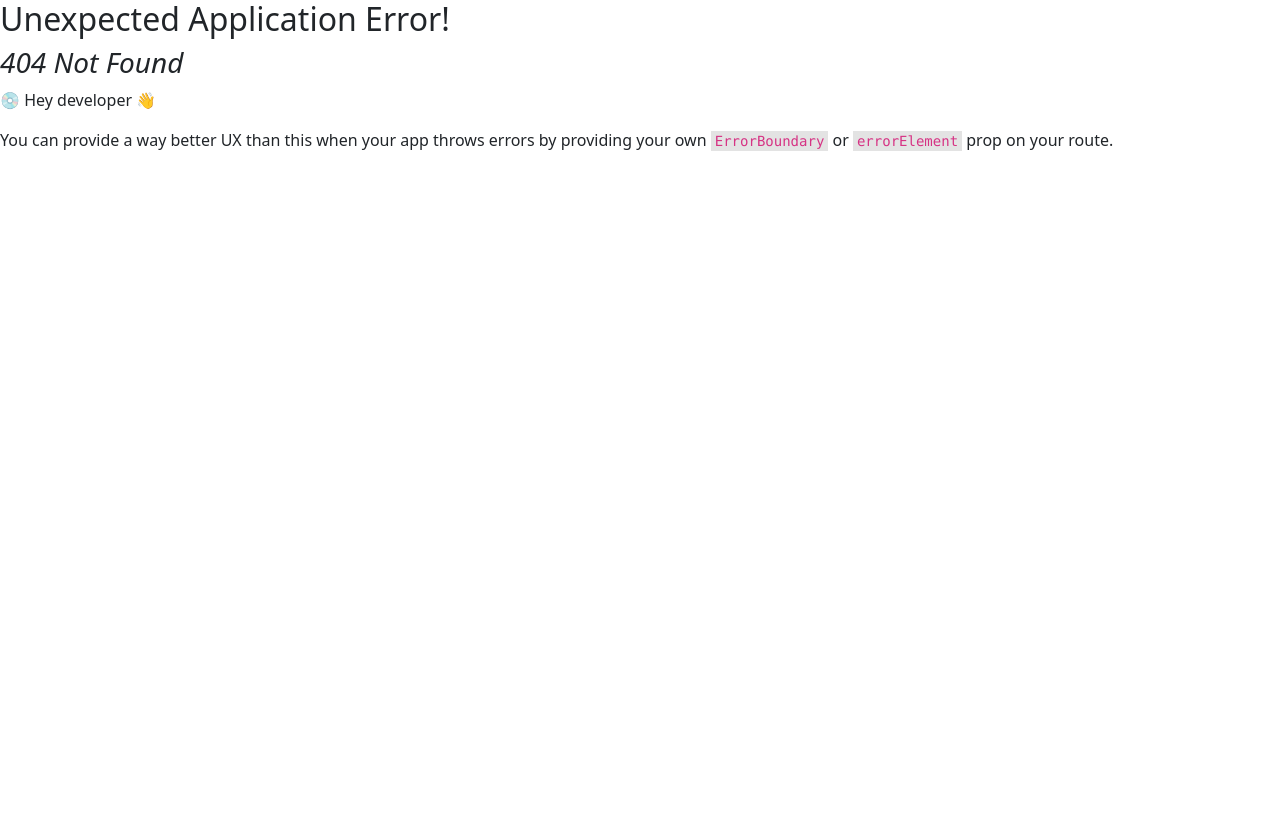
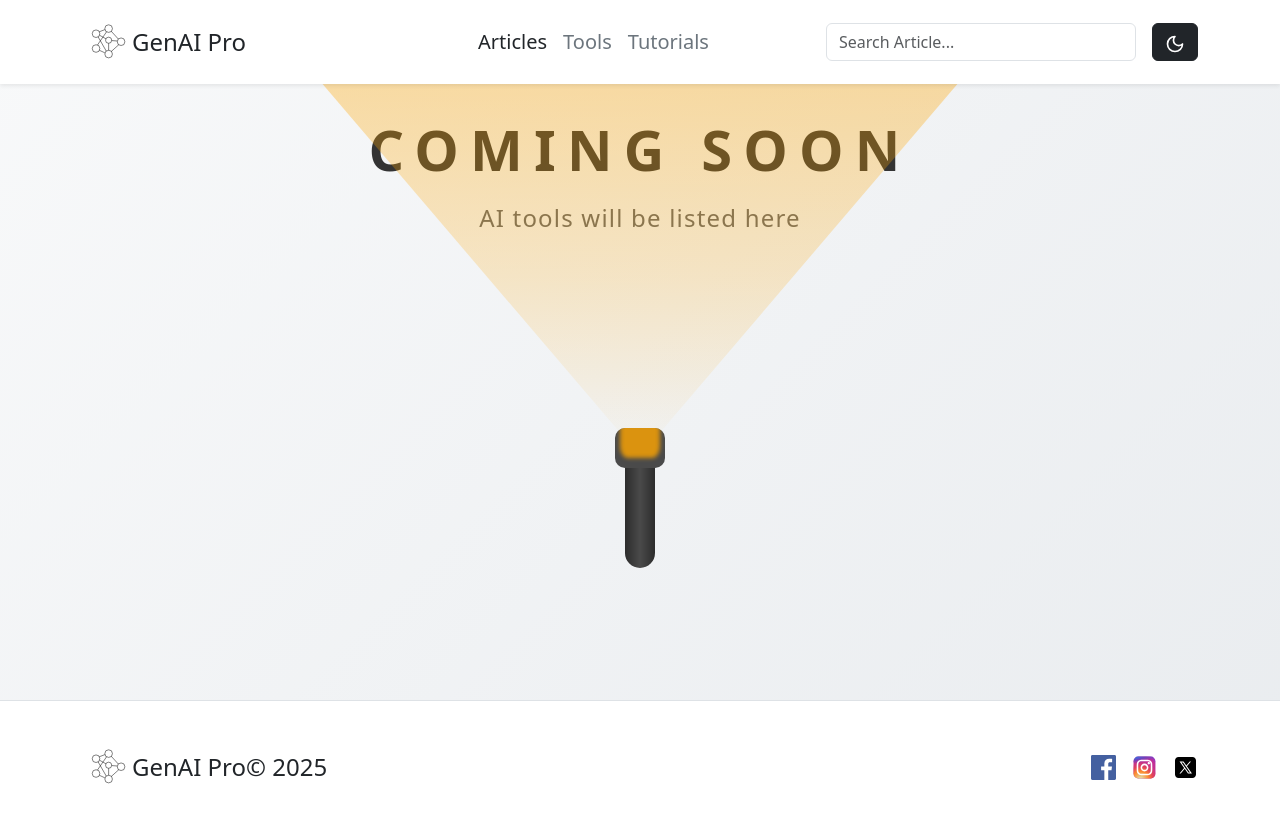
Before and after one commit to HashirAhmedd/GenAI, a React (Vite) app: page /tools in a window 1280 px wide. Before the commit this address had no page. Shown: the top 822 px of the page. Before the commit the page ends 800 px from the top, so only its background shows below. Built offline with nearby package versions, Linux system fonts and the light colour scheme.

Commit message:
added tutorials and tools page and changed the text size of article

```diff
--- a/src/App.css
+++ b/src/App.css
@@ -62,7 +62,6 @@ html {
 }
 
 .article:hover {
-  /* box-shadow: 1px 1px 20px rgba(131, 129, 129, 0.1); */
   transform: translateY(-5px);
   transition: ease-in-out 0.3s;
 }
@@ -103,7 +102,6 @@ html {
 }
 
 .main-keywords {
-  /* width: 180px; */
   width: 100%;
   height: 120px;
   flex-shrink: 0;
@@ -136,22 +134,23 @@ html {
 
 .full-article {
   width: 100%;
-  font-size: 3vh;
+  font-size: 1.2rem;
 }
 
 .full-article h1 {
-  font-size: 9vh;
+  font-size: 4rem;
 }
 
 .full-article .image-container {
   width: 70%;
-  font-size: 4vh;
+  font-size: 1.5rem;
   margin: 5vh auto;
 }
 
 .full-article .content {
   text-align: left;
   margin: 5vh;
+  line-height: 1.6;
 }
 
 @keyframes fadeSlide {
@@ -487,3 +486,193 @@ html {
   background: linear-gradient(90deg, #1a1a1a 25%, #262626 50%, #1a1a1a 75%);
   background-size: 1000px 100%;
 }
+
+/* Tools Coming Soon Page */
+.tools-container, .tutorials-container {
+  display: flex;
+  justify-content: center;
+  align-items: center;
+  min-height: calc(100vh - 180px);
+  max-height: calc(100vh - 180px);
+  padding: 2rem;
+  position: relative;
+  overflow: hidden;
+}
+
+.coming-soon-content {
+  text-align: center;
+  position: relative;
+  z-index: 1;
+  height: 100%;
+  display: flex;
+  flex-direction: column;
+  justify-content: center;
+  padding-bottom: 15vh;
+}
+
+.coming-soon-title {
+  font-size: 4rem;
+  font-weight: bold;
+  letter-spacing: 0.2em;
+  margin-bottom: 1rem;
+  position: relative;
+  color: #333;
+}
+
+.coming-soon-tagline {
+  font-size: 1.5rem;
+  color: #666;
+  margin-bottom: 2rem;
+  font-weight: 300;
+  letter-spacing: 0.05em;
+}
+
+.coming-soon-illustration {
+  position: relative;
+  height: 300px;
+  margin-top: auto;
+  flex-grow: 0;
+}
+
+.torch {
+  position: absolute;
+  bottom: 0;
+  left: 50%;
+  transform: translateX(-50%);
+}
+
+.handle {
+  width: 30px;
+  height: 120px;
+  background: linear-gradient(90deg, #2c2c2c, #4a4a4a, #2c2c2c);
+  border-radius: 15px;
+  position: relative;
+}
+
+.torch-head {
+  width: 50px;
+  height: 40px;
+  background: #4a4a4a;
+  border-radius: 10px;
+  position: absolute;
+  top: -20px;
+  left: 50%;
+  transform: translateX(-50%);
+  overflow: hidden;
+}
+
+.flame {
+  width: 40px;
+  height: 60px;
+  background: rgba(255, 165, 0, 0.8);
+  position: absolute;
+  top: -30px;
+  left: 50%;
+  transform: translateX(-50%);
+  border-radius: 50% 50% 20% 20%;
+  filter: blur(2px);
+  z-index: 1;
+}
+
+/* Light beam effect */
+.torch::before {
+  content: "";
+  position: absolute;
+  bottom: 7rem !important;
+  left: 50%;
+  transform: translateX(-50%) rotate(180deg);
+  width: 50vw !important;
+  height: calc(100vh - 400px);
+  min-height: 15rem;
+  max-height: 35rem;
+  border-radius: 1%;
+  background: linear-gradient(
+    to bottom,
+    transparent 0%,
+    rgba(255, 165, 0, 0.1) 20%,
+    rgba(255, 165, 0, 0.2) 40%,
+    rgba(255, 165, 0, 0.3) 70%,
+    rgba(255, 165, 0, 0.4) 100%
+  );
+  clip-path: polygon(0 100%, 50% 0, 100% 100%);
+  z-index: 0;
+  pointer-events: none;
+}
+
+.dark .coming-soon-title {
+  color: #fff;
+}
+
+.dark .coming-soon-tagline {
+  color: #ccc;
+}
+
+/* Responsive styles */
+@media (max-height: 800px) {
+  .torch::before {
+    bottom: 160px;
+    width: 60vw !important;
+    height: calc(100vh - 350px);
+  }
+  .coming-soon-content {
+    padding-bottom: 12vh;
+  }
+
+  .coming-soon-title {
+    font-size: 3.5rem;
+  }
+}
+
+@media (max-height: 600px) {
+  .handle {
+    height: 90px;
+  }
+
+  .torch::before {
+    bottom: 130px;
+    width: 60vw !important;
+    height: calc(100vh - 300px);
+  }
+
+  .coming-soon-content {
+    padding-bottom: 10vh;
+  }
+
+  .coming-soon-title {
+    font-size: 3rem;
+    margin-bottom: 0.5rem;
+  }
+
+  .coming-soon-tagline {
+    font-size: 1.2rem;
+    margin-bottom: 1rem;
+  }
+}
+
+@media (max-width: 768px) {
+  .coming-soon-content {
+    padding-bottom: 8vh;
+  }
+
+  .coming-soon-title {
+    font-size: 2.5rem;
+  }
+
+  .torch::before {
+    width: 60vw !important;
+  }
+}
+
+@media (max-width: 480px) {
+  .coming-soon-content {
+    padding-bottom: 6vh;
+  }
+
+  .coming-soon-title {
+    font-size: 2rem;
+  }
+
+  .torch::before {
+    width: 120vw !important;
+  }
+}
--- a/src/components/Article.jsx
+++ b/src/components/Article.jsx
@@ -15,13 +15,6 @@ function Article({ article }) {
         }`}
       >
         <div className="col p-4 d-flex flex-column position-static">
-          <strong
-            className={`d-inline-block mb-2 ${
-              isDark ? "text-info" : "text-primary-emphasis"
-            }`}
-          >
-            AI
-          </strong>
           <h3 className={`mb-0 ${isDark ? "" : "title-light"} `}>
             {article.title.split(" ").slice(0, 4).join(" ")}...
           </h3>
--- a/src/components/Footer.jsx
+++ b/src/components/Footer.jsx
@@ -21,7 +21,7 @@ function Footer() {
               height="52"
             />
           </a>
-          <span className="logo">GenAi Pro© 2025</span>
+          <span className="logo">GenAI Pro© 2025</span>
         </div>
 
         <ul className="nav col-md-4 justify-content-end list-unstyled d-flex">
--- a/src/components/Header.jsx
+++ b/src/components/Header.jsx
@@ -1,8 +1,9 @@
 import { useDispatch, useSelector } from "react-redux";
 import { ThemeActions } from "../store/Theme";
 import { Moon, Sun } from "lucide-react";
+import { NavLink } from "react-router-dom";
 
-function Header({setSearch}) {
+function Header({ setSearch }) {
   const dispatch = useDispatch();
   const theme = useSelector((state) => state.theme);
   const isDark = theme === "dark";
@@ -20,49 +21,51 @@ function Header({setSearch}) {
       >
         <header className="container d-flex flex-wrap align-items-center justify-content-center justify-content-md-between py-3">
           <div className="col-md-3 mb-2 mb-md-0 logo-container">
-            <a
-              href="/"
+            <NavLink
+              to="/"
               className={`link-${
                 isDark ? "light" : "dark"
               } text-decoration-none`}
             >
               <img
-                src={`/${isDark? 'LightGenAi.svg' : 'DarkGenAi.svg'}`}
+                src={`/${isDark ? "LightGenAi.svg" : "DarkGenAi.svg"}`}
                 alt="Logo"
                 width="50"
                 height="52"
               />
-            </a>
-            <span className="logo">GenAi Pro</span>
+            </NavLink>
+            <span className="logo">GenAI Pro</span>
           </div>
           <ul className="nav col-12 col-md-auto mb-2 justify-content-center mb-md-0">
             <li>
-              <a
-                href="#"
-                className={`nav-link fs-5 px-2 link-${isDark ? "light" : "dark"}`}
+              <NavLink
+                to="/"
+                className={`nav-link fs-5 px-2 link-${
+                  isDark ? "light" : "dark"
+                }`}
               >
                 Articles
-              </a>
+              </NavLink>
             </li>
             <li>
-              <a
-                href="#"
+              <NavLink
+                to="/tools"
                 className={`nav-link fs-5 px-2 link-${
                   isDark ? "light" : "secondary"
                 }`}
               >
                 Tools
-              </a>
+              </NavLink>
             </li>
             <li>
-              <a
-                href="#"
+              <NavLink
+                to="/tutorials"
                 className={`nav-link fs-5 px-2 link-${
                   isDark ? "light" : "secondary"
                 }`}
               >
                 Tutorials
-              </a>
+              </NavLink>
             </li>
           </ul>
           <div className="col-md-4 text-end d-flex gap-2 align-items-center">
@@ -74,7 +77,7 @@ function Header({setSearch}) {
                 }`}
                 placeholder="Search Article..."
                 aria-label="Search"
-                onChange={(e)=> setSearch(e.target.value)}
+                onChange={(e) => setSearch(e.target.value)}
               />
             </div>
             <button
--- /dev/null
+++ b/src/components/Tools.jsx
@@ -0,0 +1,20 @@
+function Tools() {
+  return (
+    <div className="tools-container">
+      <div className="coming-soon-content">
+        <h1 className="coming-soon-title">COMING SOON</h1>
+        <p className="coming-soon-tagline">AI tools will be listed here</p>
+        <div className="coming-soon-illustration">
+          <div className="torch">
+            <div className="handle"></div>
+            <div className="torch-head">
+              <div className="flame"></div>
+            </div>
+          </div>
+        </div>
+      </div>
+    </div>
+  );
+}
+
+export default Tools;
--- /dev/null
+++ b/src/components/Tutorials.jsx
@@ -0,0 +1,25 @@
+import { useSelector } from "react-redux";
+
+function Tutorials() {
+  const theme = useSelector((state) => state.theme);
+  const isDark = theme === "dark";
+
+  return (
+    <div className="tutorials-container">
+      <div className="coming-soon-content">
+        <h1 className="coming-soon-title">COMING SOON</h1>
+        <p className="coming-soon-tagline">AI Tutorials will be listed here</p>
+        <div className="coming-soon-illustration">
+          <div className="torch">
+            <div className="handle"></div>
+            <div className="torch-head">
+              <div className="flame"></div>
+            </div>
+          </div>
+        </div>
+      </div>
+    </div>
+  );
+}
+
+export default Tutorials;
```
Also changed, not shown: src/main.jsx (+12 -3 lines).
